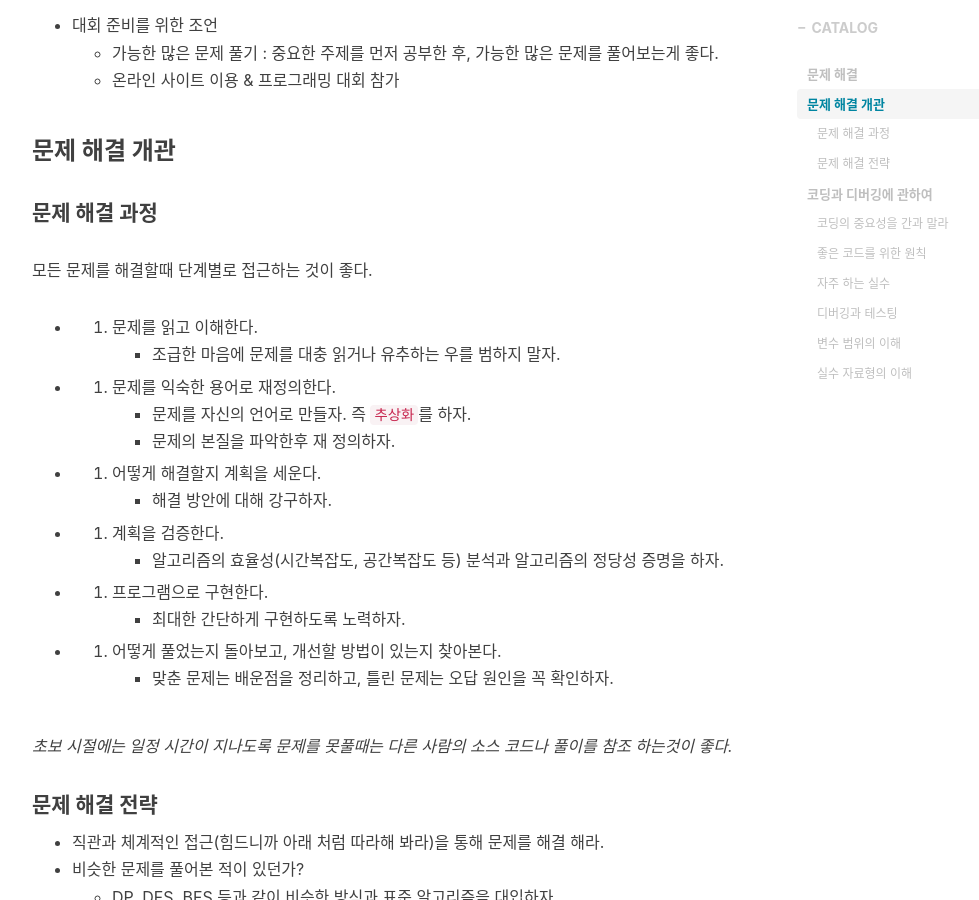
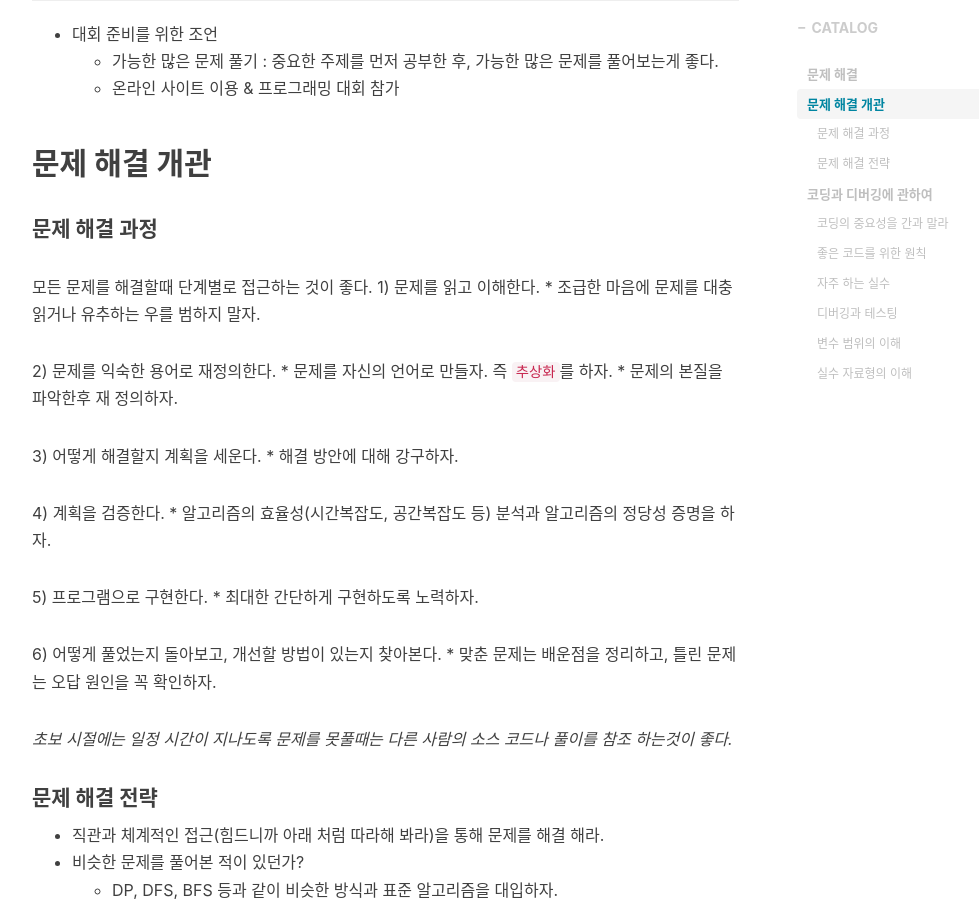
Before and after one commit to ggoowlgns/ggoowlgns.github.io, a Jekyll site: the page built from _posts/2019-07-25-algorithm_1-post.md, in a window 1280 px wide and 900 px high, scrolled down 1458 px. Shown: the whole window, without its empty margins (233-1212 px from the left). Built offline with Jekyll 4.4.1, drawn with Linux system fonts in a browser that asks for light colours; nearby versions of some CDN libraries; our own code applies the rules of GitHub Pages for plain Markdown files; comment, search, counter and statistics services are not loaded.

Commit message:
udpate algo_1

```diff
--- a/_posts/2019-07-25-algorithm_1-post.md
+++ b/_posts/2019-07-25-algorithm_1-post.md
@@ -40,27 +40,27 @@
   * 가능한 많은 문제 풀기 : 중요한 주제를 먼저 공부한 후, 가능한 많은 문제를 풀어보는게 좋다.
   * 온라인 사이트 이용 & 프로그래밍 대회 참가
 
-### 문제 해결 개관
+## 문제 해결 개관
 #### 문제 해결 과정
 모든 문제를 해결할때 단계별로 접근하는 것이 좋다.
-* 1. 문제를 읽고 이해한다.
-  * 조급한 마음에 문제를 대충 읽거나 유추하는 우를 범하지 말자.
+1) 문제를 읽고 이해한다.
+    * 조급한 마음에 문제를 대충 읽거나 유추하는 우를 범하지 말자.
 
-* 2. 문제를 익숙한 용어로 재정의한다.
-  * 문제를 자신의 언어로 만들자. 즉 `추상화`를 하자.
-  * 문제의 본질을 파악한후 재 정의하자.
+2) 문제를 익숙한 용어로 재정의한다.
+    * 문제를 자신의 언어로 만들자. 즉 `추상화`를 하자.
+    * 문제의 본질을 파악한후 재 정의하자.
 
-* 3. 어떻게 해결할지 계획을 세운다.
-  * 해결 방안에 대해 강구하자.
+3) 어떻게 해결할지 계획을 세운다.
+    * 해결 방안에 대해 강구하자.
 
-* 4. 계획을 검증한다.
-  * 알고리즘의 효율성(시간복잡도, 공간복잡도 등) 분석과 알고리즘의 정당성 증명을 하자.
+4) 계획을 검증한다.
+    * 알고리즘의 효율성(시간복잡도, 공간복잡도 등) 분석과 알고리즘의 정당성 증명을 하자.
 
-* 5. 프로그램으로 구현한다.
-  * 최대한 간단하게 구현하도록 노력하자.
+5) 프로그램으로 구현한다.
+    * 최대한 간단하게 구현하도록 노력하자.
 
-* 6. 어떻게 풀었는지 돌아보고, 개선할 방법이 있는지 찾아본다.
-  * 맞춘 문제는 배운점을 정리하고, 틀린 문제는 오답 원인을 꼭 확인하자.
+6) 어떻게 풀었는지 돌아보고, 개선할 방법이 있는지 찾아본다.
+    * 맞춘 문제는 배운점을 정리하고, 틀린 문제는 오답 원인을 꼭 확인하자.
 
 *초보 시절에는 일정 시간이 지나도록 문제를 못풀때는 다른 사람의 소스 코드나 풀이를 참조 하는것이 좋다.*
 
@@ -91,7 +91,7 @@
   * 순서를 강제하는 기법의 연장선인 `정규화(canonicalization)`기법
 
 
-### 코딩과 디버깅에 관하여
+## 코딩과 디버깅에 관하여
 
 #### 코딩의 중요성을 간과 말라
 보통 알고리즘을 해결한 후에는 사용된 코드를 재사용할 일이 거의 없지만(점수 반영에도 상관 없다.), 실력 향상을 위한 방법은 읽기 쉬운 코드를 작성하는것 이다.
```
Also changed, not shown: other parts of _posts/2019-07-25-algorithm_1-post.md (+2 -2 lines), _posts/2019-07-25-algorithm_2-post.md (+1 -1 lines).
